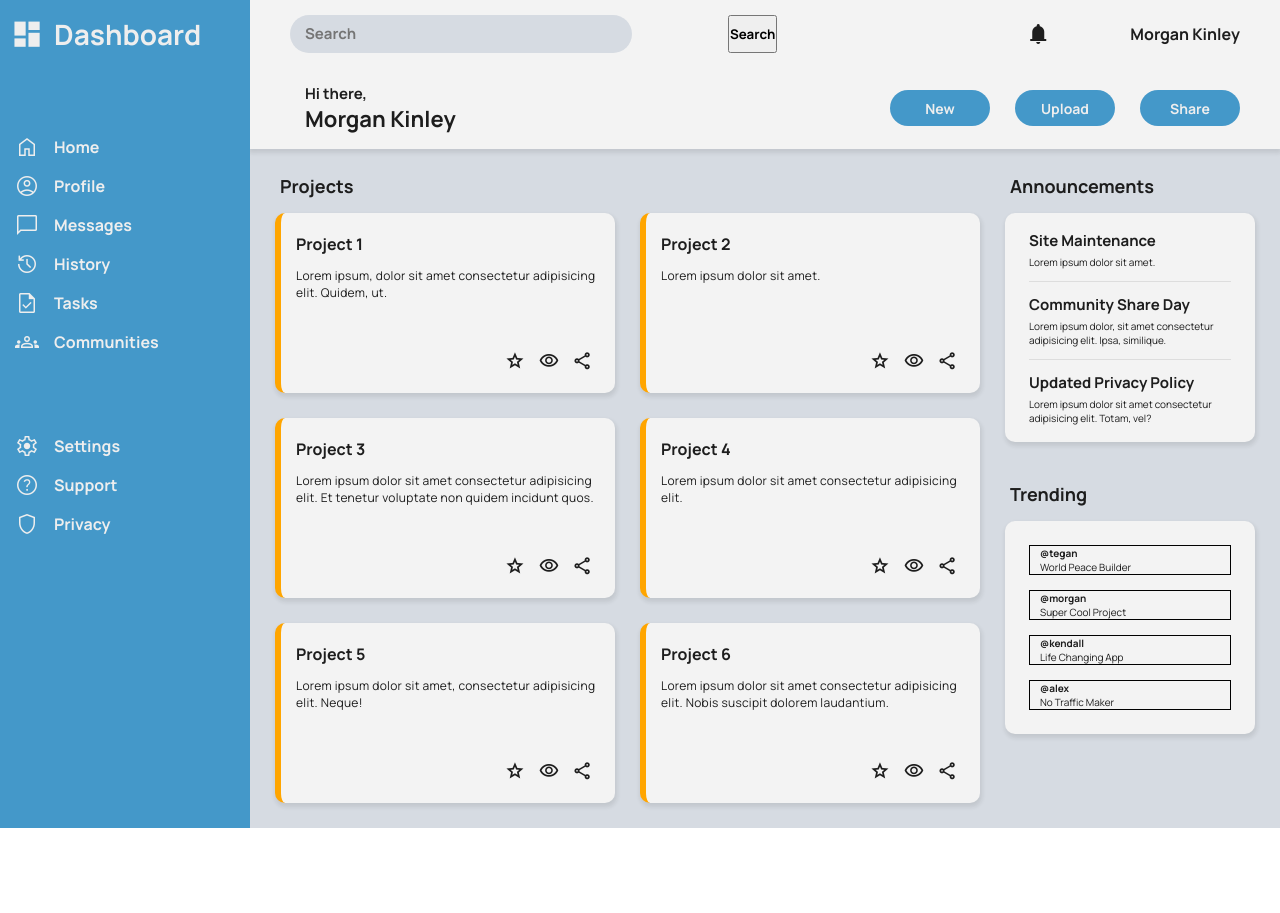
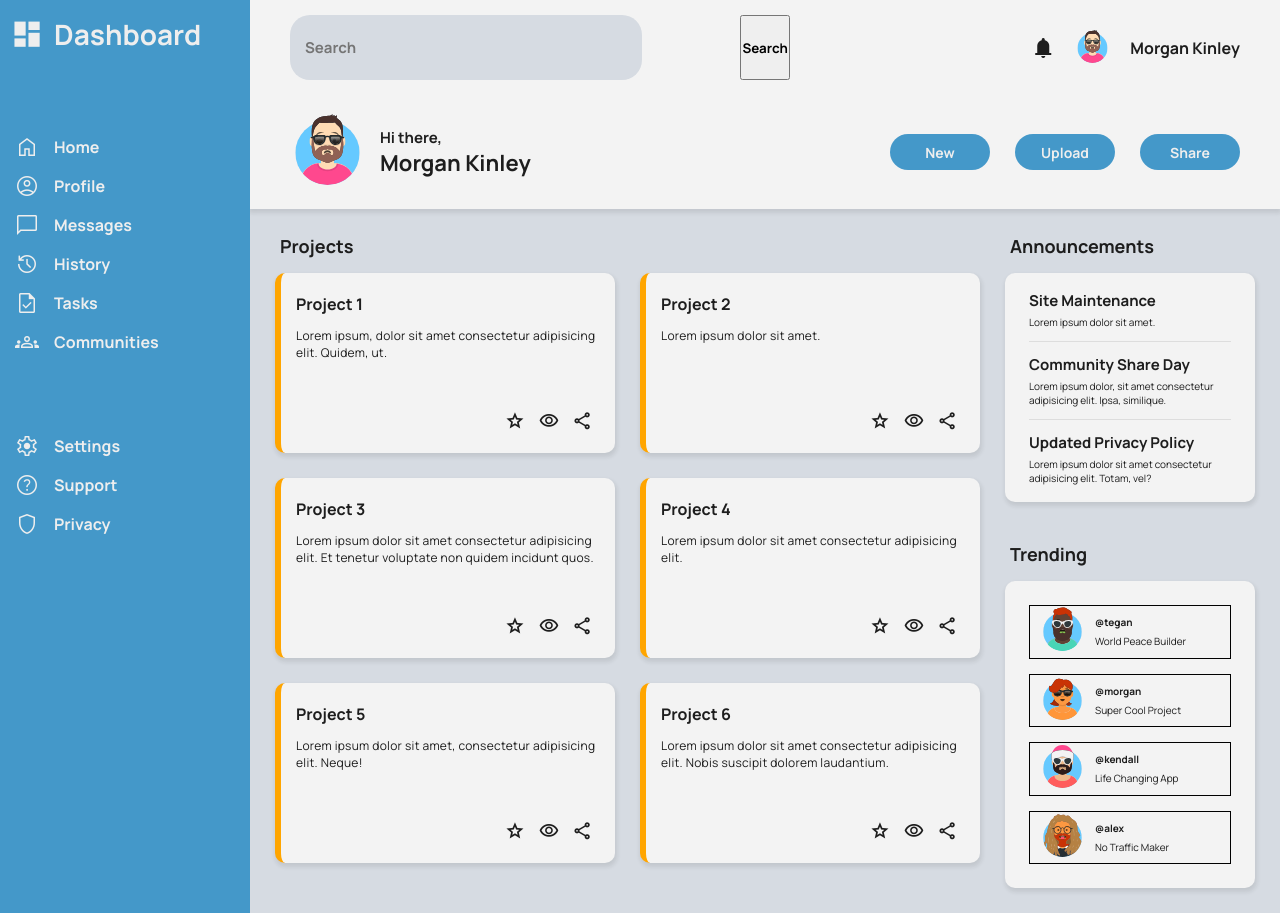
Before and after one commit to benjyongzh/odin-intermediate-html-css, a plain HTML site: page projects/admin-dashboard/index.html in a window 1280 px wide. Before the commit the page ends 828 px from the top, so only its background shows below. Drawn offline with nearby package versions, Linux system fonts and the light colour scheme.

Commit message:
Add avatar profile images. From google avatar maker extension.

```diff
--- a/projects/admin-dashboard/index.html
+++ b/projects/admin-dashboard/index.html
@@ -72,13 +72,13 @@
                     <div class="icon notification">
                         <span class="material-symbols-outlined" id="notification-icon">notifications</span>
                     </div>
-                    <img class="display-photo user-profile">
+                    <img id="header-corner-profile-image" src="./img/avatar-5.svg" alt="Your Profile Picture" class="display-photo user-profile">
                     <div class="header-name user-name"></div>
                 </div>
 
                 <div class="header-bottom-row">
                     <div class="header-greeting">
-                        <img class="display-photo user-profile">
+                        <img id="main-profile-image" src="./img/avatar-5.svg" alt="Your Profile Picture" class="display-photo user-profile">
                         <div class="greeting-text">
                             <p>Hi there,</p>
                             <p class="greeting user-name"></p>
@@ -181,28 +181,28 @@
                         <div class="content-section-title">Trending</div>
                         <div class="trending-area">
                             <div class="trending-card">
-                                <img src="" alt="" class="display-photo">
+                                <img id="trending-profile-image" src="./img/avatar-1.svg" alt="A Profile Picture" class="display-photo">
                                 <div class="trending-text">
                                     <p class="trending-user-name">tegan</p>
                                     <p class="trending-project-name">World Peace Builder</p>
                                 </div>
                             </div>
                             <div class="trending-card">
-                                <img src="" alt="" class="display-photo">
+                                <img id="trending-profile-image" src="./img/avatar-2.svg" alt="A Profile Picture" class="display-photo">
                                 <div class="trending-text">
                                     <p class="trending-user-name">morgan</p>
                                     <p class="trending-project-name">Super Cool Project</p>
                                 </div>
                             </div>
                             <div class="trending-card">
-                                <img src="" alt="" class="display-photo">
+                                <img id="trending-profile-image" src="./img/avatar-3.svg" alt="A Profile Picture" class="display-photo">
                                 <div class="trending-text">
                                     <p class="trending-user-name">kendall</p>
                                     <p class="trending-project-name">Life Changing App</p>
                                 </div>
                             </div>
                             <div class="trending-card">
-                                <img src="" alt="" class="display-photo">
+                                <img id="trending-profile-image" src="./img/avatar-4.svg" alt="A Profile Picture" class="display-photo">
                                 <div class="trending-text">
                                     <p class="trending-user-name">alex</p>
                                     <p class="trending-project-name">No Traffic Maker</p>
--- a/projects/admin-dashboard/style.css
+++ b/projects/admin-dashboard/style.css
@@ -28,6 +28,21 @@ body {
 
 .display-photo {
     border-radius: 50%;
+    /* border: 1px solid black; */
+    height:35px;
+    width: 35px;
+    margin-bottom: 12%;
+}
+
+.display-photo#main-profile-image {
+    height:75px;
+    width: 75px;
+}
+
+.display-photo#trending-profile-image {
+    height:45px;
+    width: 45px;
+    margin-left: 10px;
 }
 
 .container {
@@ -133,12 +148,13 @@ body {
     grid-auto-flow: column;
     padding: 15px 40px;
     grid-template-columns: 1fr;
-    gap: 40px;
-    align-items: stretch;
+    gap: 20px;
+    align-items: center;
     /* border: 1px solid black; */
 }
 
-.header-top-row>div {
+.header-top-row>*,
+.header-bottom-row>* {
     align-self: center;
     /* border: 1px solid black; */
 }
@@ -372,7 +388,8 @@ body {
 
 .trending>.trending-area>.trending-card>.trending-text {
     display: grid;
-    align-items: center;
+    align-content: center;
+    gap: 5px;
 }
 
 .trending>.trending-area>.trending-card>.trending-text>p {
```
Also changed, not shown: projects/admin-dashboard/img/avatar-1.svg (added), projects/admin-dashboard/img/avatar-2.svg (added), projects/admin-dashboard/img/avatar-3.svg (added), projects/admin-dashboard/img/avatar-4.svg (added), projects/admin-dashboard/img/avatar-5.svg (added).
